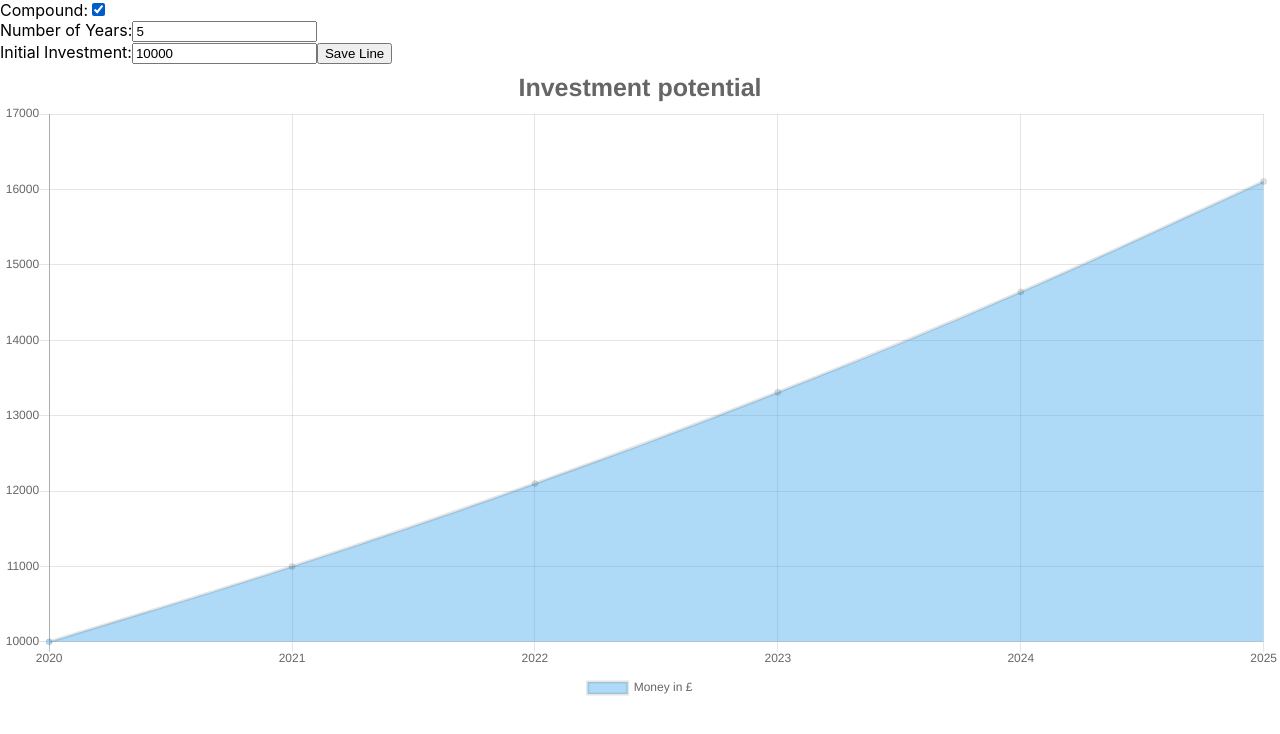
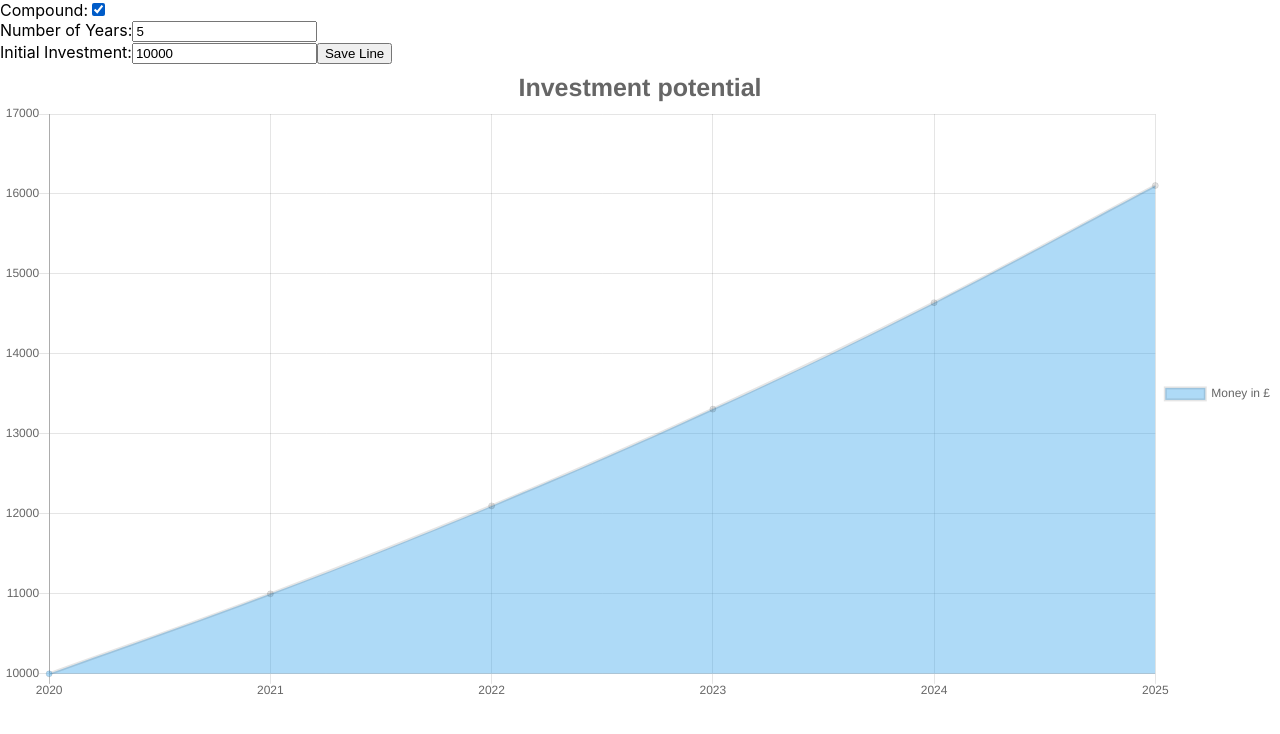
Before and after one commit to tommyrharper/playing-with-graphs-react, a React (Create React App) app: page / in a window 1280 px wide. Shown: the top 734 px of the page. Built offline with nearby package versions, Linux system fonts and the light colour scheme.

Commit message:
Remove props for Chart Ledgend position from App

```diff
--- a/src/App.js
+++ b/src/App.js
@@ -66,7 +66,6 @@ class App extends Component {
       />
       <div className="App">
         <Chart
-          legendPosition='bottom'
           chartData={this.state.chartData}
         />
       </div>
```
